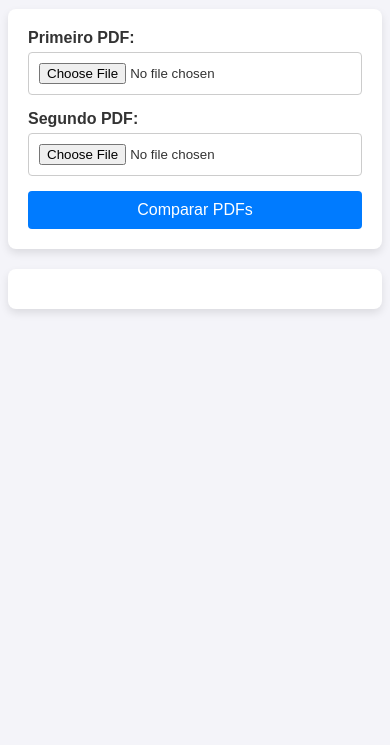
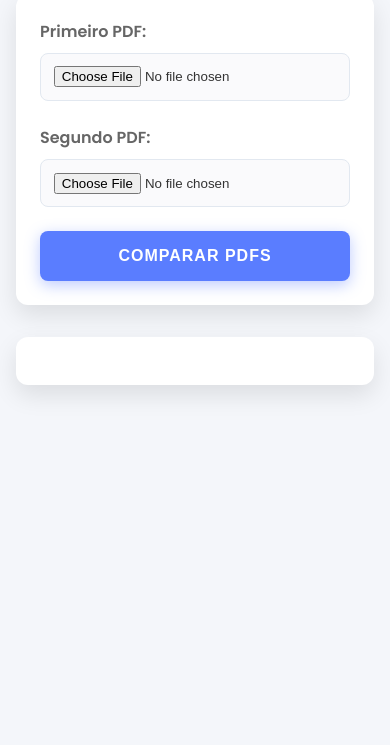
Before and after one commit to MarceloMederi/comparador-pdf-node, a website: page public/index.html in a window 390 px wide. Shown: the part 99-844 px from the top of the page. Drawn offline with Linux system fonts and the light colour scheme.

Commit message:
Foi estilizado o css para responsividade e alterado o texto do retornodo JS apos a comparação dos documentos

```diff
--- a/public/script.js
+++ b/public/script.js
@@ -21,6 +21,14 @@ document.getElementById('upload-form').addEventListener('submit', async (e) => {
         const data = await response.json();
 
         resultadoDiv.innerHTML = `<h3>Resultado da Comparação</h3>`;
+
+        // --- Adicionar texto informativo ---
+        // Verifique se existem diferenças de texto para exibir o texto explicativo
+        if (data.diferencasTexto && data.diferencasTexto.length > 0) {
+            resultadoDiv.innerHTML += `
+                <p>O texto em <span style="color: red; font-weight: bold;">vermelho e tachado</span> são as informações encontradas no primeiro PDF. O texto em <span style="color: green; font-weight: bold;">verde e sublinhado</span> são as informações encontradas no segundo PDF.</p>
+            `;
+        }
 
         // --- Exibir o Relatório de Texto ---
         resultadoDiv.innerHTML += `<h4>Diferenças de Texto:</h4>`;
--- a/public/style.css
+++ b/public/style.css
@@ -1,27 +1,55 @@
+/* Importa uma fonte moderna do Google Fonts */
+@import url('https://fonts.googleapis.com/css2?family=Poppins:wght@300;400;600;700&display=swap');
+
+:root {
+    --primary-color: #5a7dff;
+    --primary-color-dark: #3a5aff;
+    --background-color: #f4f6fa;
+    --card-background: #ffffff;
+    --text-color: #333333;
+    --secondary-text-color: #666666;
+    --shadow-color: rgba(0, 0, 0, 0.1);
+    --added-color: #38a169; /* Verde para adição */
+    --removed-color: #e53e3e; /* Vermelho para remoção */
+}
+
+* {
+    box-sizing: border-box;
+    margin: 0;
+    padding: 0;
+}
+
 body {
-    font-family: Arial, sans-serif;
-    background-color: #f4f4f9;
-    color: #333;
+    font-family: 'Poppins', sans-serif;
+    background-color: var(--background-color);
+    color: var(--text-color);
     display: flex;
     flex-direction: column;
     align-items: center;
-    padding: 20px;
+    min-height: 100vh;
+    padding: 2rem;
+    line-height: 1.6;
 }
 
 h1 {
-    color: #007bff;
+    color: var(--primary-color);
+    font-weight: 700;
+    margin-bottom: 2rem;
+    text-align: center;
+    animation: fadeInDown 1s ease-in-out;
 }
 
 #upload-form {
-    background: #fff;
-    padding: 20px;
-    border-radius: 8px;
-    box-shadow: 0 4px 8px rgba(0, 0, 0, 0.1);
+    background: var(--card-background);
+    padding: 2.5rem;
+    border-radius: 12px;
+    box-shadow: 0 10px 25px var(--shadow-color);
     display: flex;
     flex-direction: column;
-    gap: 15px;
+    gap: 1.5rem;
     width: 100%;
-    max-width: 500px;
+    max-width: 550px;
+    animation: fadeInUp 1s ease-in-out;
 }
 
 .form-group {
@@ -30,52 +58,126 @@ h1 {
 }
 
 label {
-    margin-bottom: 5px;
-    font-weight: bold;
+    margin-bottom: 0.5rem;
+    font-weight: 600;
+    color: var(--secondary-text-color);
 }
 
 input[type="file"] {
-    padding: 10px;
-    border: 1px solid #ccc;
-    border-radius: 4px;
+    padding: 0.8rem;
+    border: 1px solid #e2e8f0;
+    border-radius: 8px;
+    background-color: #fafafc;
+    transition: all 0.3s ease;
+    cursor: pointer;
+}
+
+input[type="file"]:hover {
+    border-color: var(--primary-color);
 }
 
 button {
-    background-color: #007bff;
+    background-color: var(--primary-color);
     color: #fff;
-    padding: 10px;
+    padding: 1rem 1.5rem;
     border: none;
-    border-radius: 4px;
+    border-radius: 8px;
     cursor: pointer;
-    font-size: 16px;
-    transition: background-color 0.3s ease;
+    font-size: 1rem;
+    font-weight: 600;
+    transition: all 0.3s ease;
+    box-shadow: 0 4px 15px rgba(90, 125, 255, 0.4);
+    text-transform: uppercase;
+    letter-spacing: 1px;
 }
 
 button:hover {
-    background-color: #0056b3;
+    background-color: var(--primary-color-dark);
+    transform: translateY(-2px);
+    box-shadow: 0 6px 20px rgba(90, 125, 255, 0.5);
 }
 
 #resultado {
-    margin-top: 20px;
-    background: #fff;
-    padding: 20px;
-    border-radius: 8px;
-    box-shadow: 0 4px 8px rgba(0, 0, 0, 0.1);
+    margin-top: 2rem;
+    background: var(--card-background);
+    padding: 2.5rem;
+    border-radius: 12px;
+    box-shadow: 0 10px 25px var(--shadow-color);
     width: 100%;
     max-width: 800px;
+    word-wrap: break-word; /* Garante que o texto se quebre em linhas */
     white-space: pre-wrap;
+    animation: fadeIn 1s ease-in-out;
+}
+
+#resultado h4 {
+    color: var(--primary-color-dark);
+    font-weight: 600;
+    margin-top: 1.5rem;
+    margin-bottom: 0.5rem;
 }
 
 #resultado p {
-    font-size: 14px;
+    font-size: 0.95rem;
+    line-height: 1.8;
 }
 
+/* Estilos para as diferenças de texto */
 .added {
-    color: green;
+    color: var(--added-color);
     text-decoration: underline;
+    font-weight: 600;
 }
 
 .removed {
-    color: red;
+    color: var(--removed-color);
     text-decoration: line-through;
+    font-weight: 600;
 }
+
+/* Animações de entrada */
+@keyframes fadeInDown {
+    from {
+        opacity: 0;
+        transform: translateY(-20px);
+    }
+    to {
+        opacity: 1;
+        transform: translateY(0);
+    }
+}
+
+@keyframes fadeInUp {
+    from {
+        opacity: 0;
+        transform: translateY(20px);
+    }
+    to {
+        opacity: 1;
+        transform: translateY(0);
+    }
+}
+
+@keyframes fadeIn {
+    from {
+        opacity: 0;
+    }
+    to {
+        opacity: 1;
+    }
+}
+
+/* Media Queries para Responsividade */
+@media (max-width: 768px) {
+    body {
+        padding: 1rem;
+    }
+
+    #upload-form, #resultado {
+        padding: 1.5rem;
+    }
+
+    h1 {
+        font-size: 1.8rem;
+    }
+}
```
